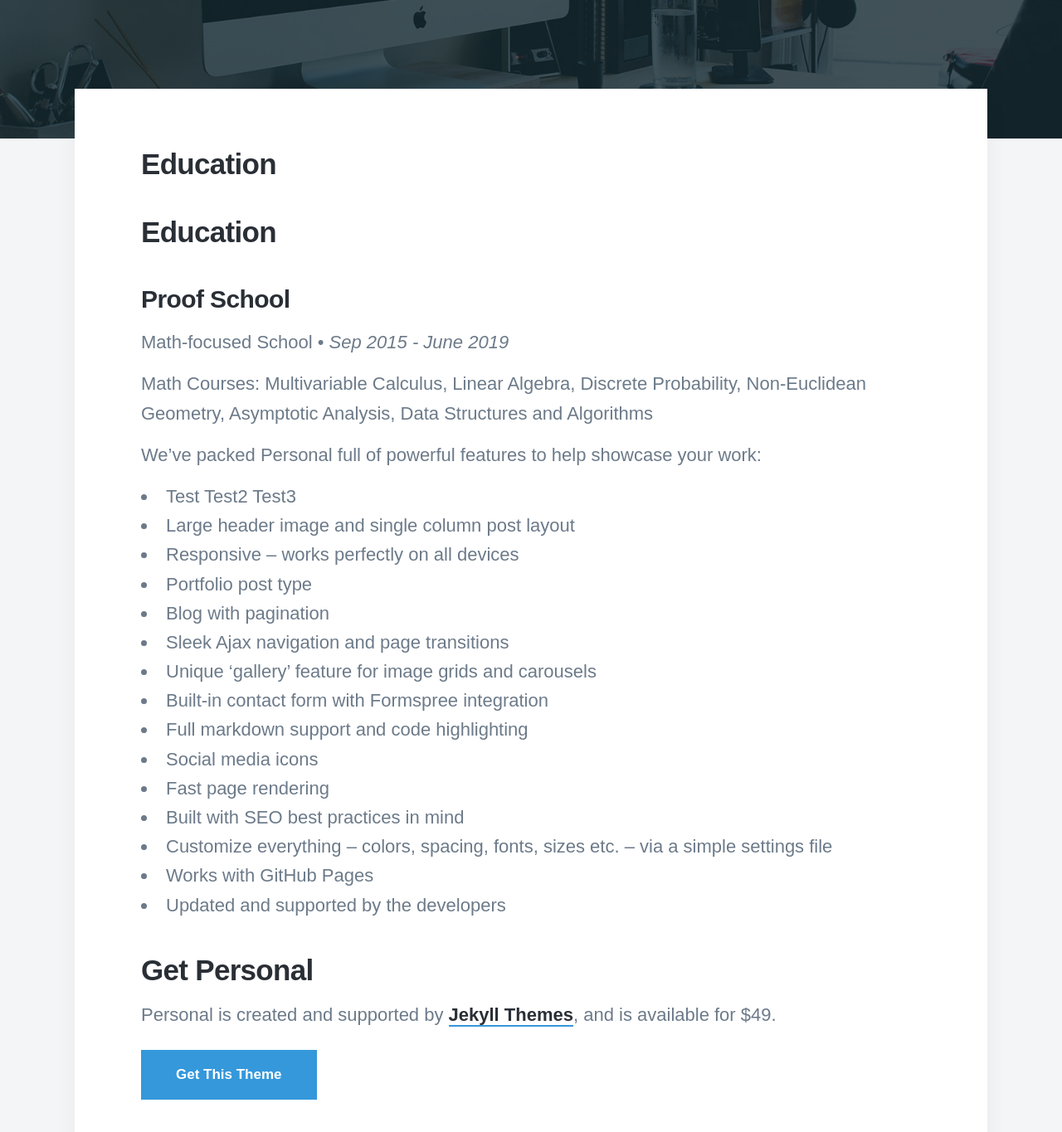
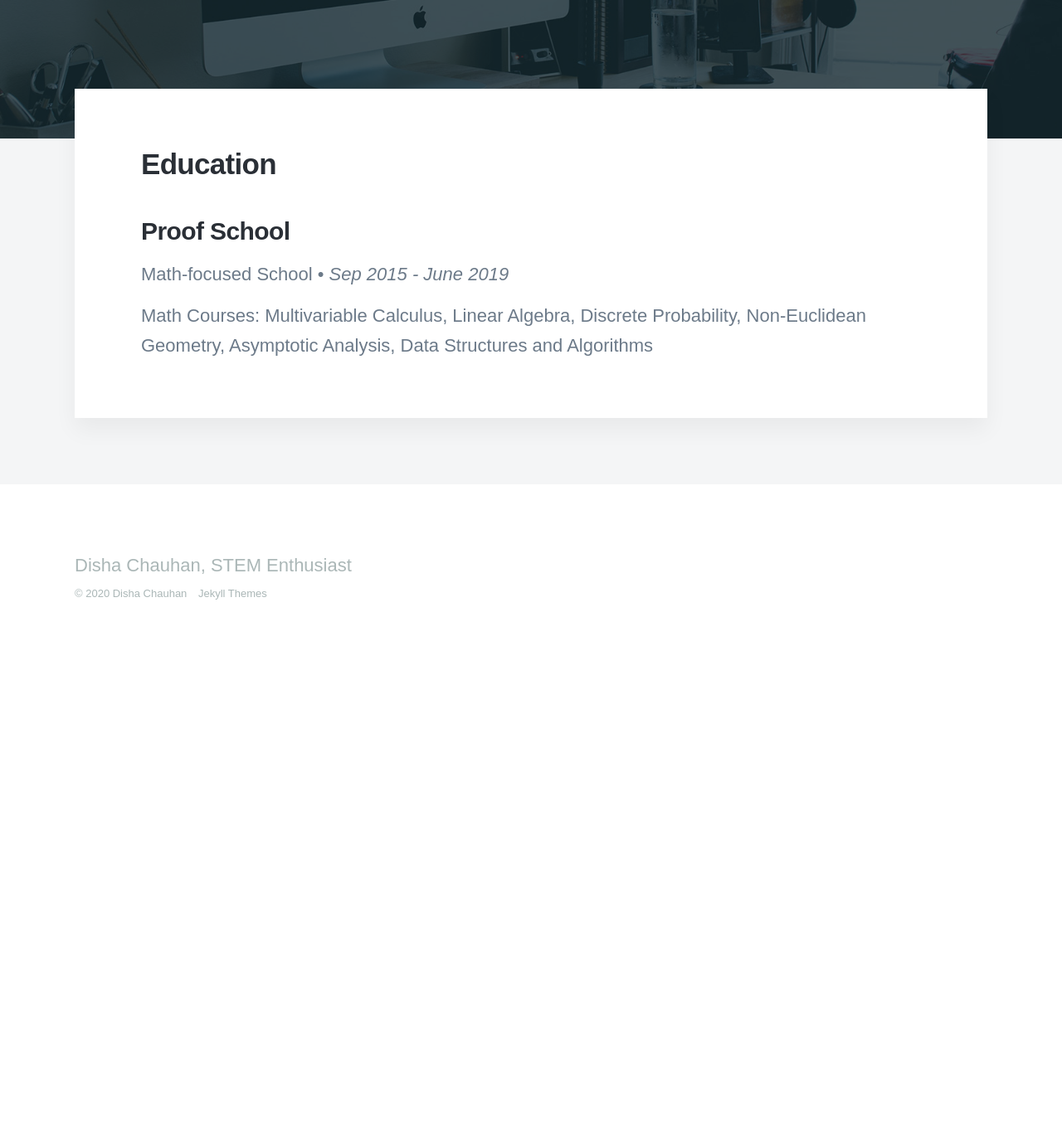
Before and after one commit to disha-22/disha-22.github.io, a Jekyll site: the page built from _pages/Resume.md, in a window 1280 px wide and 1400 px high, scrolled down 425 px. Shown: the top 1365 px of the window at 83% size. Built offline with Jekyll 4.4.1, drawn with Linux system fonts in a browser that asks for light colours; nearby versions of some CDN libraries; some web fonts are replaced; after the commit the page ends 1227 px from its top, so only the background shows below that.

Commit message:
Update Resume.md

```diff
--- a/_pages/Resume.md
+++ b/_pages/Resume.md
@@ -5,36 +5,7 @@
 featured_image: /images/demo/about.jpg
 ---
 
-
-## Education
-
-
  <h2><span>Education</span></h2>
  <h3>Proof School</h3>
   <p>Math-focused School <span>&bull;</span> <em class="date">Sep 2015 - June 2019</em></p>
 <p> Math Courses: Multivariable Calculus, Linear Algebra, Discrete Probability, Non-Euclidean Geometry, Asymptotic Analysis, Data Structures and Algorithms </p>
-
-
-We've packed Personal full of powerful features to help showcase your work:
-
-* Test Test2 Test3
-* Large header image and single column post layout
-* Responsive – works perfectly on all devices
-* Portfolio post type
-* Blog with pagination
-* Sleek Ajax navigation and page transitions
-* Unique 'gallery' feature for image grids and carousels
-* Built-in contact form with Formspree integration
-* Full markdown support and code highlighting
-* Social media icons
-* Fast page rendering
-* Built with SEO best practices in mind
-* Customize everything – colors, spacing, fonts, sizes etc. – via a simple settings file
-* Works with GitHub Pages
-* Updated and supported by the developers
-
-## Get Personal
-
-Personal is created and supported by [Jekyll Themes](https://jekyllthemes.io), and is available for $49.
-
-<a href="https://jekyllthemes.io/theme/personal-website-jekyll-theme" class="button button--large">Get This Theme</a>
```
